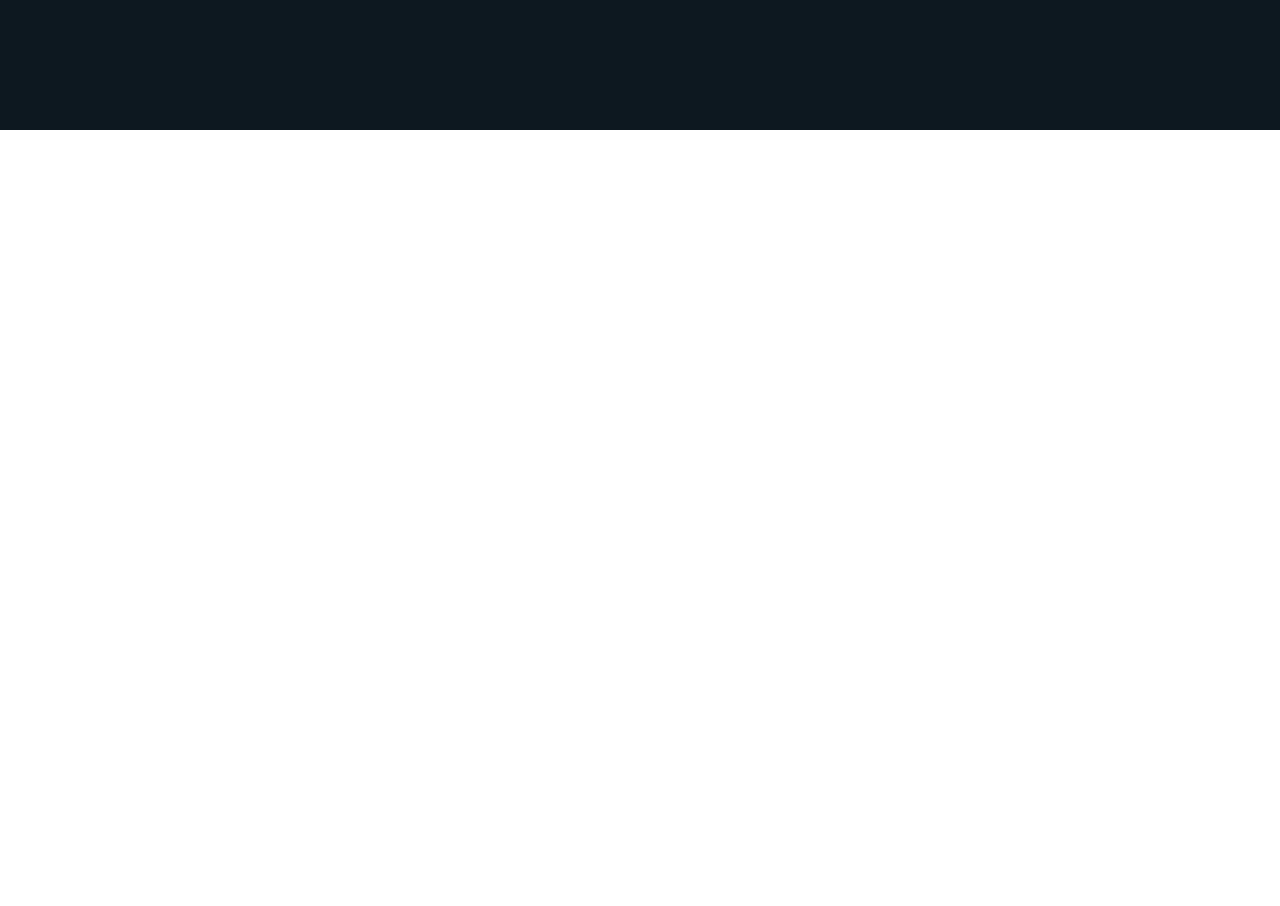
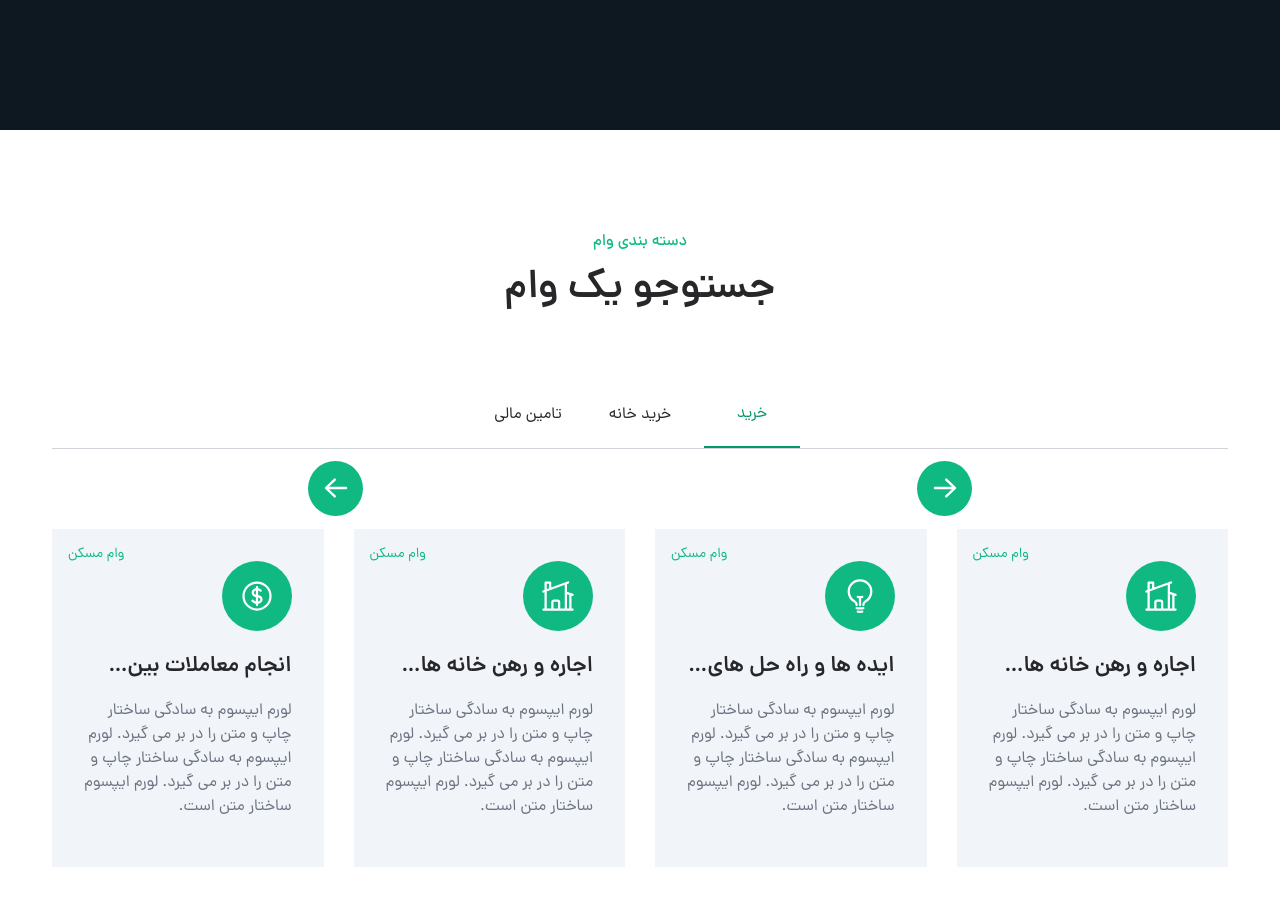
Before and after one commit to Ali-HkH/Pento-landing-static-react-tailwind, a React (Create React App) app: page / in a window 1280 px wide. Shown: the part 5740-6646 px from the top of the page. Before the commit the page ends 5870 px from the top, so only its background shows below. Built offline with nearby package versions, Linux system fonts and the light colour scheme.

Commit message:
developed loan section and fixed some bugs

```diff
--- a/src/App.js
+++ b/src/App.js
@@ -9,6 +9,7 @@ import Process from "./Components/Process/Process";
 import FunFact from "./Components/FunFact/FunFact";
 import ToTop from "./Components/ToTop/ToTop";
 import FAQ from "./Components/FAQ/FAQ";
+import Loan from "./Components/Loan/Loan";
 
 function App() {
   return (
@@ -24,6 +25,7 @@ function App() {
       <Process />
       <FunFact />
       <FAQ />
+      <Loan />
     </div>
   );
 }
--- a/src/Components/About/About.js
+++ b/src/Components/About/About.js
@@ -26,11 +26,11 @@ function About() {
                     {/* about navtab */}
                     <div className='mt-6'>
                         <div className='my-0 flex border-b border-gray-400'>
-                            <span href='#' className={`${isAbout1 && "border-b-2 border-emerald-600"} w-24 flex-center pb-5 hover:border-b-[3px] hover:border-emerald-600 cursor-pointer transition-all`}
+                            <span className={`${isAbout1 && "border-b-2 border-emerald-600"} w-24 flex-center pb-5 hover:border-b-[3px] hover:border-emerald-600 cursor-pointer transition-all`}
                             onClick={() => setIsAbout1(true)}
                             >ماموریت ما
                             </span>
-                            <span href='#' className={`${!isAbout1 && "border-b-2 border-emerald-600"} w-24 flex-center pb-5 hover:border-b-[3px] hover:border-emerald-600 cursor-pointer transition-all`}
+                            <span className={`${!isAbout1 && "border-b-2 border-emerald-600"} w-24 flex-center pb-5 hover:border-b-[3px] hover:border-emerald-600 cursor-pointer transition-all`}
                             onClick={() => setIsAbout1(false)}
                             >دیدگاه ما
                             </span>
--- a/src/Components/FAQItem/FAQItem.jsx
+++ b/src/Components/FAQItem/FAQItem.jsx
@@ -23,7 +23,7 @@ function FAQItem({ title, number, openedFAQ, setOpenedFAQ }) {
             role="button"
             onClick={() => accordionClickHandler(number)}
          >
-            <p className="text-lg font-Dana-bold transition-colors">{title}</p>
+            <p className="text-lg font-Dana-bold">{title}</p>
             <div
                className={`${
                   number === openedFAQ && isFAQExpand
--- /dev/null
+++ b/src/Components/Loan/Loan.jsx
@@ -0,0 +1,137 @@
+import React, { useRef, useState } from "react";
+import SectionHeading from "../SectionHeading/SectionHeading";
+import { Swiper, SwiperSlide } from "swiper/react";
+import { Navigation } from "swiper/modules";
+
+// Import Swiper styles
+import "swiper/css";
+import "swiper/css/navigation";
+import LoanBox from "../LoanBox/LoanBox";
+
+function Loan() {
+   const [loanCategory, setLoanCategory] = useState("buy");
+   const swiperRef = useRef();
+
+   return (
+      <div className="container pt-[50px] pb-[20px] md:pt-[70px] md:pb-[40px] lg:pt-[100px] lg:pb-[70px]">
+         <SectionHeading
+            title="جستوجو یک وام"
+            subTitle="دسته بندی وام"
+            center={true}
+         />
+         {/* loan-nav */}
+         <div className="mt-[45px]">
+            <div className="loan-nav flex justify-center gap-x-4 mb-11 xl:mb-20 border-b border-gray-300 dark:border-gray-200/30 ">
+               <span
+                  className={`${
+                     loanCategory === "buy" &&
+                     "border-b-2 border-emerald-600 text-emerald-600"
+                  } w-24 flex-center pb-5 hover:border-b-[3px] hover:border-emerald-600 cursor-pointer transition-all`}
+                  onClick={() => setLoanCategory("buy")}
+               >
+                  خرید
+               </span>
+               <span
+                  className={`${
+                     loanCategory === "house" &&
+                     "border-b-2 border-emerald-600 text-emerald-600"
+                  } w-24 flex-center pb-5 hover:border-b-[3px] hover:border-emerald-600 cursor-pointer transition-all`}
+                  onClick={() => setLoanCategory("house")}
+               >
+                  خرید خانه
+               </span>
+               <span
+                  className={`${
+                     loanCategory === "money" &&
+                     "border-b-2 border-emerald-600 text-emerald-600"
+                  } w-24 flex-center pb-5 hover:border-b-[3px] hover:border-emerald-600 cursor-pointer transition-all`}
+                  onClick={() => setLoanCategory("money")}
+               >
+                  تامین مالی
+               </span>
+            </div>
+            {/* loan-swiper */}
+            <div className="loan-swiper relative">
+               <Swiper
+                  breakpoints={{
+                     DEFAULT: {
+                        spaceBetween: 10,
+                        slidesPerView: 1,
+                     },
+                     576: {
+                        spaceBetween: 10,
+                        slidesPerView: 2,
+                     },
+                     768: {
+                        spaceBetween: 30,
+                        slidesPerView: 2,
+                     },
+                     992: {
+                        spaceBetween: 20,
+                        slidesPerView: 3,
+                     },
+                     1200: {
+                        spaceBetween: 30,
+                        slidesPerView: 4,
+                     },
+                  }}
+                  loop={true}
+                  modules={[Navigation]}
+                  onBeforeInit={(swiper) => {
+                     swiperRef.current = swiper;
+                  }}
+                  className="mySwiper"
+               >
+                  <SwiperSlide>
+                     <LoanBox
+                        title="اجاره و رهن خانه های ویلایی"
+                        logo="home-modern"
+                     />
+                  </SwiperSlide>
+                  <SwiperSlide>
+                     <LoanBox
+                        title="ایده ها و راه حل های نوآورانه"
+                        logo="light-bulb"
+                     />
+                  </SwiperSlide>
+                  <SwiperSlide>
+                     <LoanBox
+                        title="اجاره و رهن خانه های ویلایی"
+                        logo="home-modern"
+                     />
+                  </SwiperSlide>
+                  <SwiperSlide>
+                     <LoanBox title="انجام معاملات بین المللی" logo="dollar" />
+                  </SwiperSlide>
+                  <SwiperSlide>
+                     <LoanBox
+                        title="حفظ ارزش پول ریالی و کارایی مالی"
+                        logo="money"
+                     />
+                  </SwiperSlide>
+               </Swiper>
+               <div className="w-full flex justify-center items-center gap-x-4 mt-7 xl:px-64 xl:absolute xl:-top-24 xl:justify-between z-30">
+                  <button
+                     onClick={() => swiperRef.current?.slidePrev()}
+                     className="flex-center size-[45px] xl:size-[55px] bg-emerald-500 rounded-full text-white hover:bg-about transition-colors"
+                  >
+                     <svg className="size-6 xl:size-8 rotate-90">
+                        <use href="#arrow-up-mini"></use>
+                     </svg>
+                  </button>
+                  <button
+                     onClick={() => swiperRef.current?.slideNext()}
+                     className="flex-center size-[45px] xl:size-[55px] bg-emerald-500 rounded-full text-white hover:bg-about transition-colors"
+                  >
+                     <svg className="size-6 xl:size-8 -rotate-90">
+                        <use href="#arrow-up-mini"></use>
+                     </svg>
+                  </button>
+               </div>
+            </div>
+         </div>
+      </div>
+   );
+}
+
+export default Loan;
--- /dev/null
+++ b/src/Components/LoanBox/LoanBox.jsx
@@ -0,0 +1,26 @@
+import React from "react";
+
+function LoanBox({ title, logo }) {
+   return (
+      <div className="group relative p-8 bg-slate-100 dark:bg-about hover:bg-about transition-colors cursor-pointer">
+         <span className="text-emerald-500 text-sm absolute top-4 left-4">
+            وام مسکن
+         </span>
+         <div className="size-[50px] lg:size-[70px] flex-center mb-5 bg-emerald-500 text-white rounded-full group-hover:bg-white group-hover:text-emerald-500 transition-colors">
+            <svg className="size-7 lg:size-9">
+               <use href={`#${logo}`}></use>
+            </svg>
+         </div>
+         <h1 className="mb-4 dark:text-white group-hover:text-white font-Dana-bold text-xl lg:text-[22px]/8 line-clamp-1 transition-colors">
+            {title}
+         </h1>
+         <p className="mb-4 text-gray-500 dark:text-white group-hover:text-white transition-colors">
+            لورم ایپسوم به سادگی ساختار چاپ و متن را در بر می گیرد. لورم ایپسوم
+            به سادگی ساختار چاپ و متن را در بر می گیرد. لورم ایپسوم ساختار متن
+            است.
+         </p>
+      </div>
+   );
+}
+
+export default LoanBox;
```
Also changed, not shown: public/index.html (+56 -0 lines).
